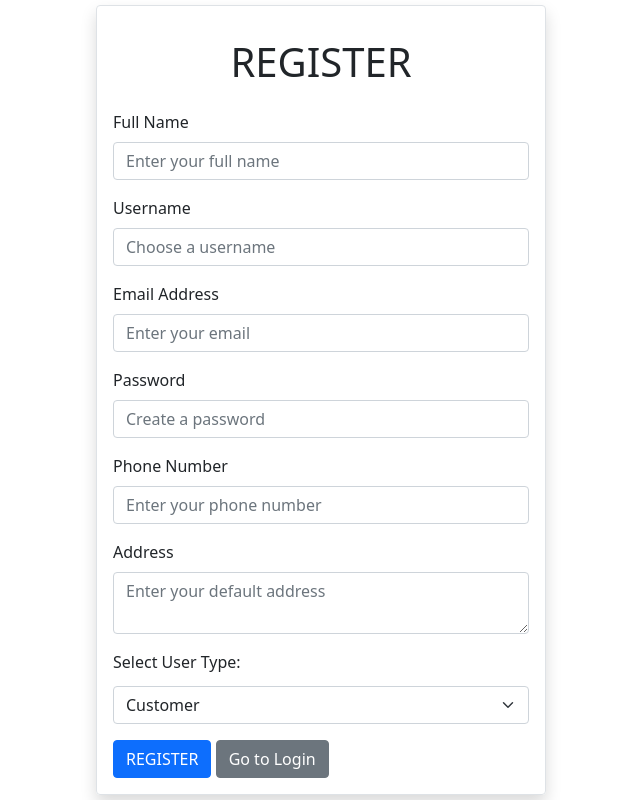
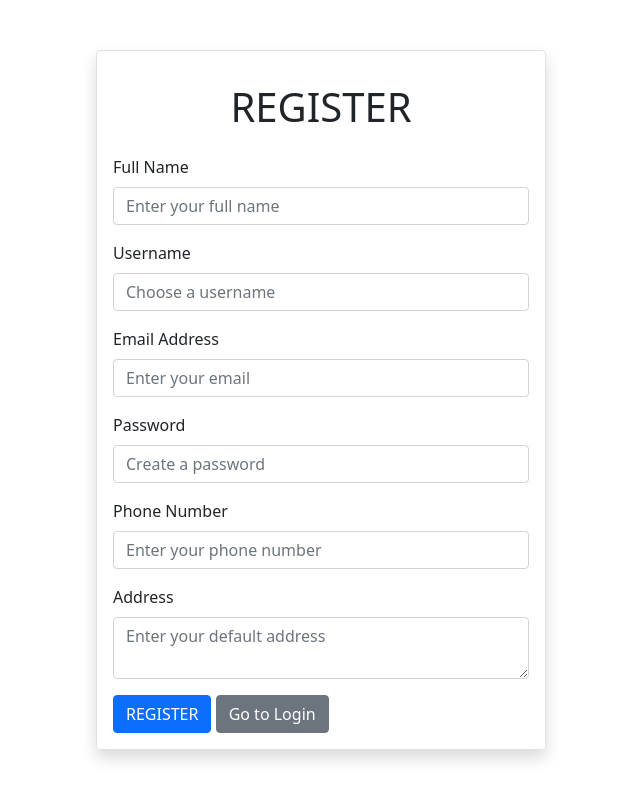
Before and after one commit to eiizhihui/Masisso-food-order-system, a PHP site: page /register.php in a window 1280 px wide. Shown: the whole page, without its empty margins (319-959 px from the left). Run offline with PHP 8.4, Linux system fonts and the light colour scheme.

Commit message:
Update register.php

```diff
--- a/register.php
+++ b/register.php
@@ -55,15 +55,7 @@
             <textarea class="form-control" name="address" id="address" placeholder="Enter your default address" required></textarea>
           </div>
 
-          <div class="mb-1">
-            <label class="form-label">Select User Type:</label>
-          </div>
-          <select class="form-select mb-3" name="role" aria-label="Default select example">
-              <option selected value="customer">Customer</option>
-              <option value="staff">Staff</option>
-              <option value="admin">Admin</option>
-              <option value="super admin">Super Admin</option>
-          </select>
+              <input type="hidden" name="role" value="customer">
 
           <button type="submit" class="btn btn-primary">REGISTER</button>
           <a href="login.php" class="btn btn-secondary">Go to Login</a>
```
